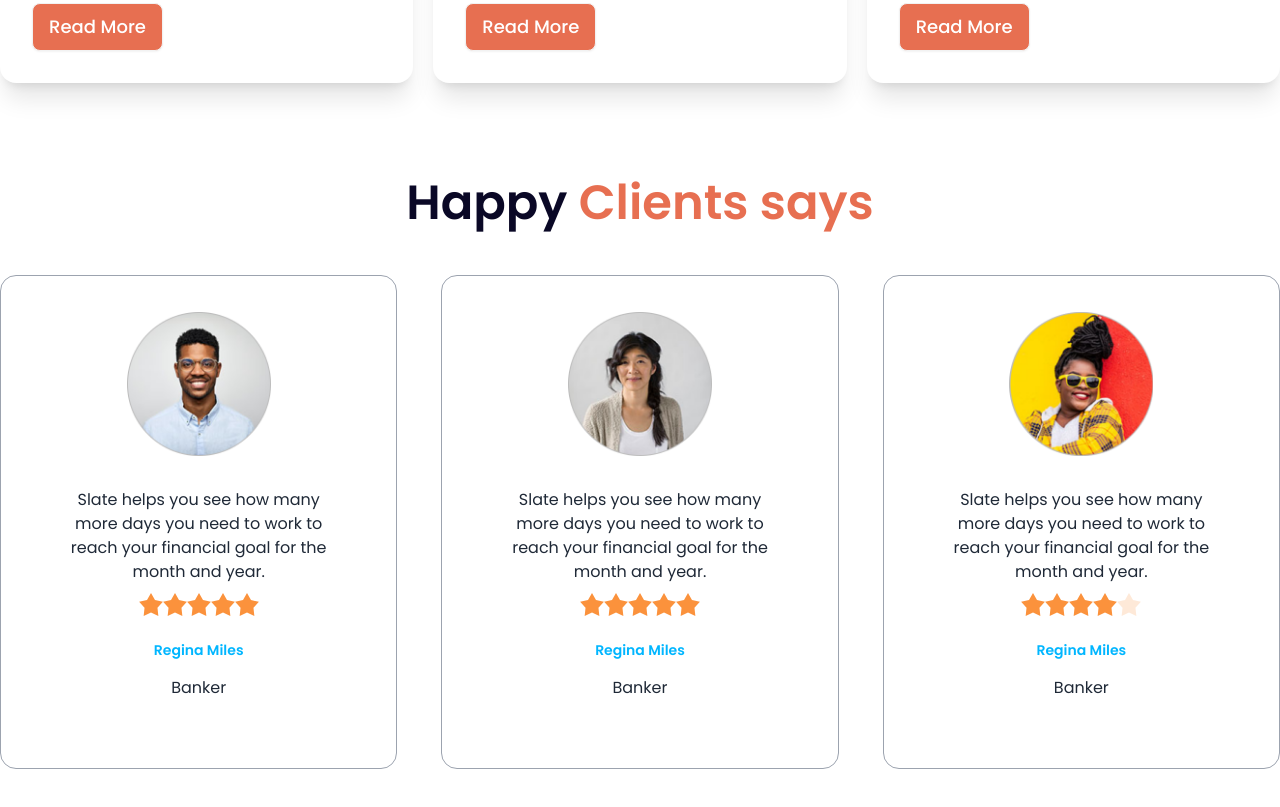
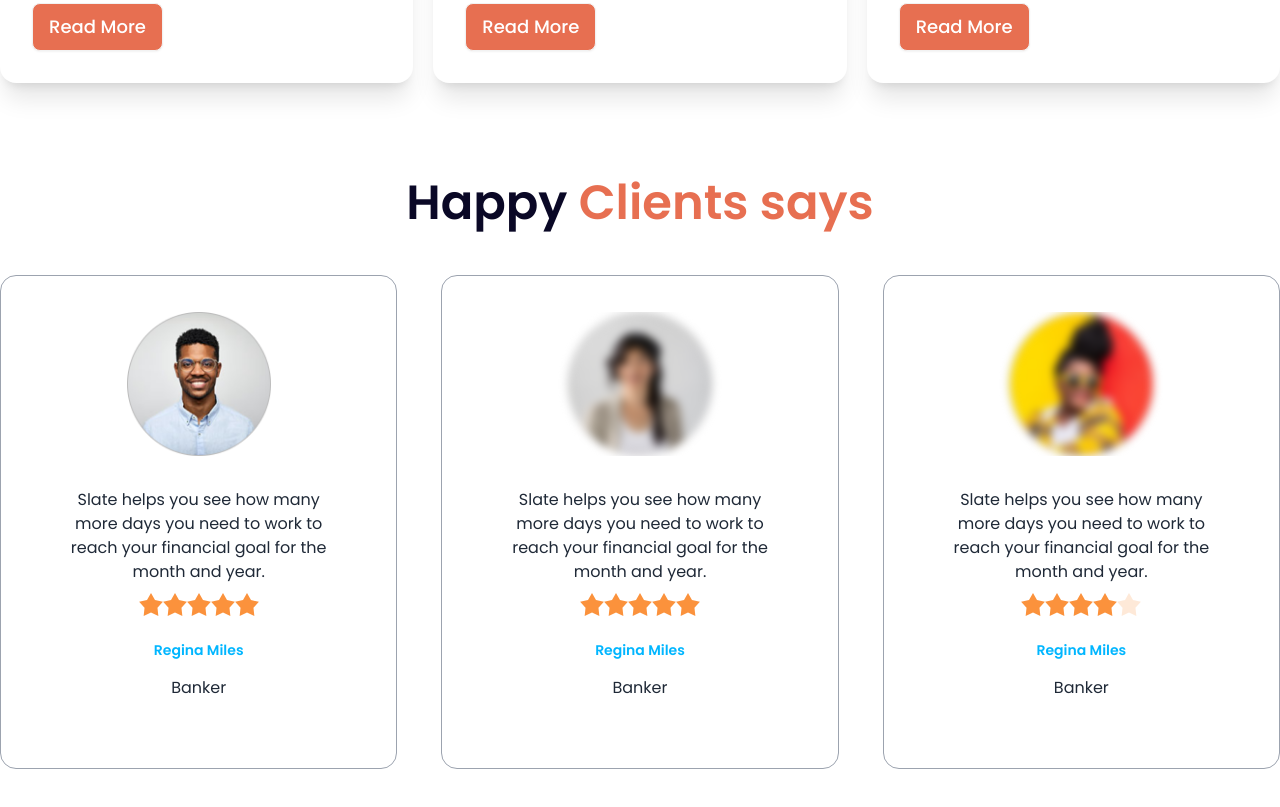
Before and after one commit to Study-Projects-By-MAAB/biker-zone-with-daisy-ui, a plain HTML site: page index.html in a window 1280 px wide. Shown: the part 1255-2062 px from the top of the page. Drawn offline with nearby package versions, Linux system fonts and the light colour scheme.

Commit message:
image blured

```diff
--- a/index.html
+++ b/index.html
@@ -267,7 +267,7 @@
         <!-- second review  -->
         <div class="card p-9 bg-base-100 border border-gray-400">
           <figure class="">
-            <img src="/images/others/user-2.png" alt="" class=" w-36" />
+            <img src="/images/others/user-2.png" alt="" class=" blur-sm w-36" />
           </figure>
           <div class="card-body items-center text-center">
             <p>Slate helps you see how
@@ -290,7 +290,7 @@
         <!-- third review  -->
         <div class="card p-9 bg-base-100 border border-gray-400">
           <figure class="">
-            <img src="/images/others/user-3.png" alt="" class=" w-36" />
+            <img src="/images/others/user-3.png" alt="" class="blur-sm w-36" />
           </figure>
           <div class="card-body items-center text-center">
             <p>Slate helps you see how
```
